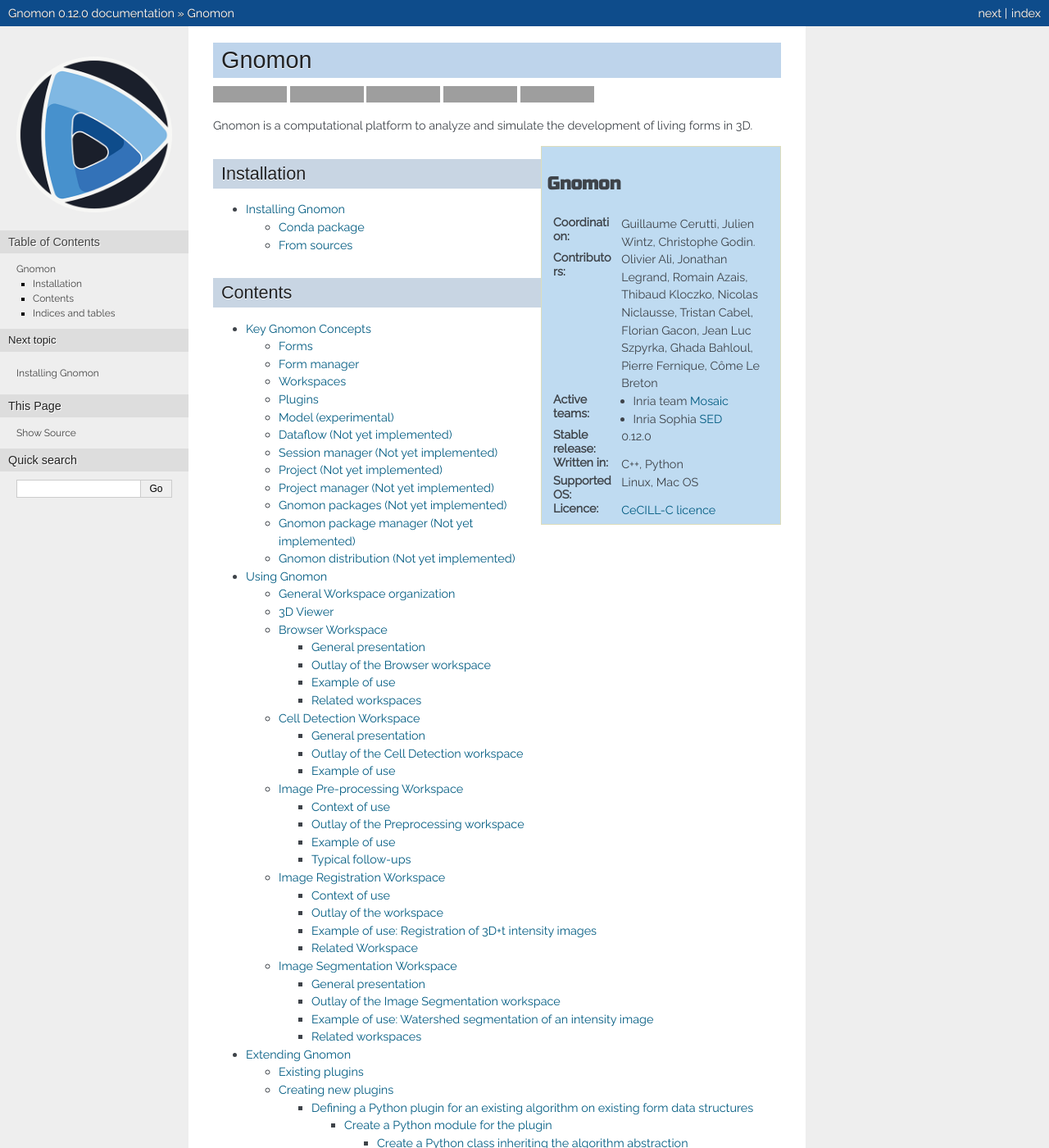
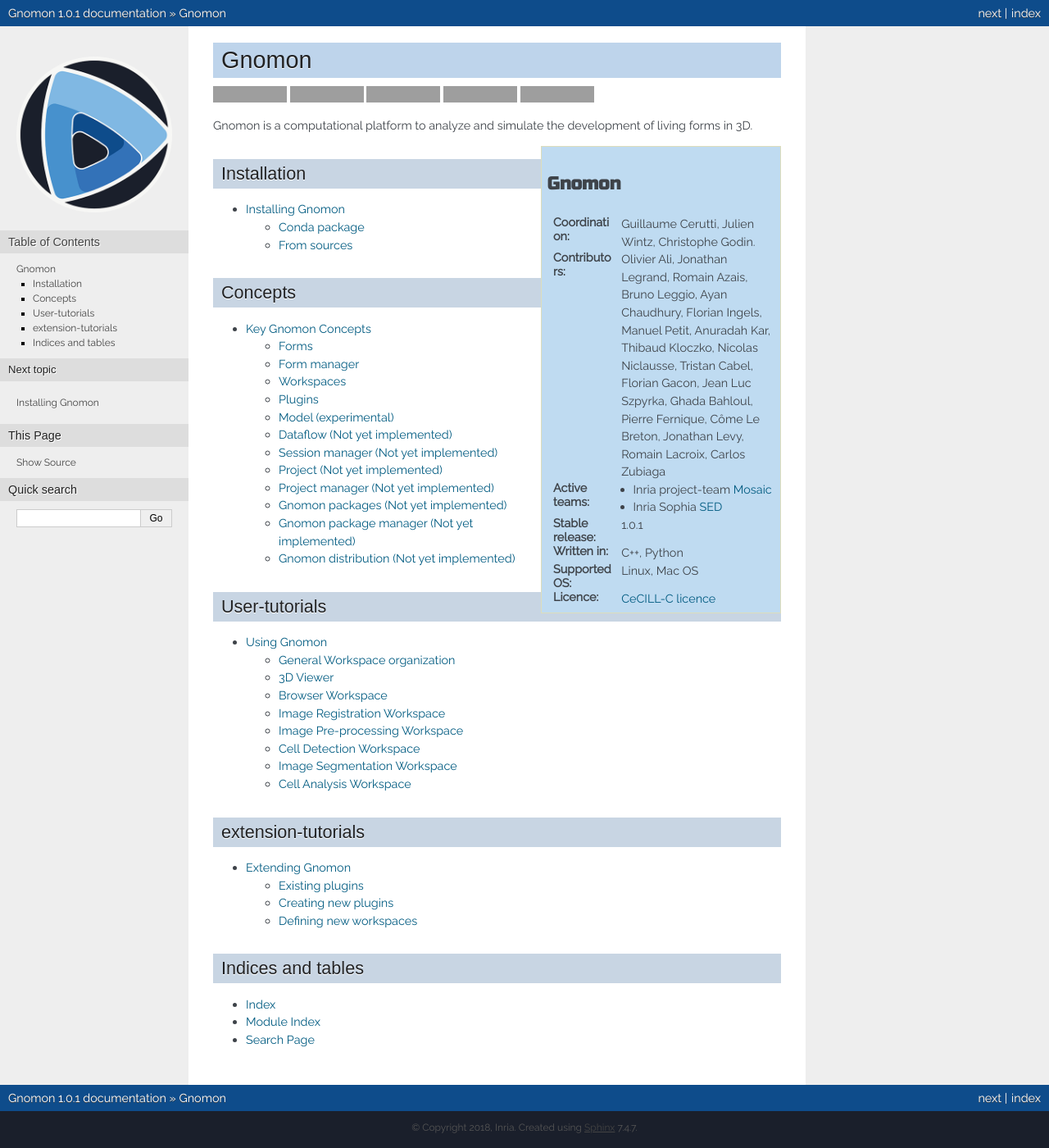
Before and after one commit to gnomon-inria/gnomon, a Sphinx documentation site: the page built from doc/index.rst, in a window 1280 px wide and 1400 px high. Shown: the whole window at 82% size. Built offline with Sphinx 7.4.7, drawn with Linux system fonts in a browser that asks for light colours; formulas are drawn with MathJax 3; some of the changed text lies outside the part shown; grey boxes are pictures that could not be loaded.

Commit message:
1. reorganization of table of contents
2. integration of CellAnalysis workspace

```diff
--- a/doc/conf.py
+++ b/doc/conf.py
@@ -22,12 +22,12 @@
 
 project = 'Gnomon'
 copyright = '2018, Inria'
-author = 'AMDT Team'
+author = 'Mosaic project-team and AMDT team'
 
 # The short X.Y version
-version = '0.11'
+version = '1.0'
 # The full version, including alpha/beta/rc tags
-release = '0.12.0'
+release = '1.0.1'
 
 
 # -- General configuration ---------------------------------------------------
--- a/doc/index.rst
+++ b/doc/index.rst
@@ -37,7 +37,7 @@
    :Contributors: |contrib|
 
    :Active teams:
-      * Inria team `Mosaic <https://team.inria.fr/mosaic/>`_
+      * Inria project-team `Mosaic <https://team.inria.fr/mosaic/>`_
       * Inria Sophia `SED <https://www.inria.fr/centre/sophia/innovation/plates-formes-technologiques/>`_
 
    :Stable release: |release|
@@ -53,18 +53,33 @@
 ============
 
 .. toctree::
-    :maxdepth: 2
+   :maxdepth: 2
 
-    installation
+   installation
 
 
-Contents
+Concepts
 ========
 
 .. toctree::
+   :maxdepth: 2
 
    concepts
+
+User-tutorials
+==============
+
+.. toctree::
+   :maxdepth: 2
+
    user-tutorials
+
+extension-tutorials
+===================
+
+.. toctree::
+   :maxdepth: 2
+
    extension-tutorials
 
 
--- a/doc/substitutions.txt
+++ b/doc/substitutions.txt
@@ -1,6 +1,6 @@
 .. |coord| replace:: Guillaume Cerutti, Julien Wintz, Christophe Godin.
-.. |contrib| replace:: Olivier Ali, Jonathan Legrand, Romain Azais, Thibaud Kloczko, Nicolas Niclausse, Tristan Cabel, Florian Gacon, Jean Luc Szpyrka, Ghada Bahloul, Pierre Fernique, Côme Le Breton
-.. |release| replace:: 0.12.0
+.. |contrib| replace:: Olivier Ali, Jonathan Legrand, Romain Azais, Bruno Leggio, Ayan Chaudhury, Florian Ingels, Manuel Petit,  Anuradah Kar, Thibaud Kloczko, Nicolas Niclausse, Tristan Cabel, Florian Gacon, Jean Luc Szpyrka, Ghada Bahloul, Pierre Fernique, Côme Le Breton, Jonathan Levy, Romain Lacroix, Carlos Zubiaga
+.. |release| replace:: 1.0.1
 .. |name| replace:: Gnomon
 .. |sname| replace:: Gnomon
 .. |gitlab_url| replace:: git@gitlab.inria.fr:gnomon/gnomon.git
--- a/doc/user-tutorials.rst
+++ b/doc/user-tutorials.rst
@@ -1,6 +1,6 @@
-================
+============
 Using Gnomon
-================
+============
 
 
 .. toctree::
--- /dev/null
+++ b/doc/workspaces/CellAnalysisWorkspace.rst
@@ -0,0 +1,56 @@
+=======================
+Cell Analysis Workspace
+=======================
+
+General presentation
+====================
+
+This workspace produces quantitative analyses of some properties of cells and tissues within a segmented image.
+In particular, three algorithms are given to compute geometrical and topological properties of cells, to quantify average signal intensity, and to estimate tissue curvature with cellular resolution.
+
+* **Input**: segmented image (together with signal information if signal average intensity is to be quantified)
+
+* **Output**: dataframe, that can be displayed as a scatterplot [ Warning: I was only able to test the first algorithm ]
+
+Outlay of the Cell Analysis workspace
+=====================================
+
+.. figure:: Images/CellAnalysisWorkspace.png
+    :align: center
+    :scale: 25
+    :alt: alternate text
+    :figclass: align-center
+
+    Cell Analysis workspace
+
+The workspace consists of three main specific zones:
+
+* input :ref:`Viewer`,
+* output dataframe viewer and
+* configuration panel.
+
+The input 3D viewer (left) contains the segmented image to be analysed, while the output (rightmost) viewer displays the result of the selected analysis algorithm.
+Once the parameters are set to their desired values, users can apply the algorithm to the segmented image shown in the leftmost viewer by clicking on the "Apply" button. The result is displayed on the rightmost viewer (note that depending on the algorithm and the input image, this operation may take a variable amount of time).
+
+
+Example of use: Analysis of topological and geometrical properties of cells
+===========================================================================
+
+**Prerequisite:** The form manager (LINK) must contain at least one segmented image.
+
+**Step 1: selection of input segmented image:** A segmented image is imported from the form manager by drag-and-drop to the left viewer.
+
+**Step 2: selection of the analysis algorithm:** The user can select the algorithm cellPropertyTissueAnalysis from the configuration panel on the right.
+
+**Step 3: parameterization of the algorithm:** The user can select the precomputed properties to be displayed among volume, layer, and neighborhood_size.
+
+**Step 4: application of the algorithm through the Apply button**
+
+**Step 5: visualization of the results:** The user can select the two quantities to be represented as a 2D-scatterplot on the right viewer (for example, X-coordinate of the barycenter VS Y-coordinate of the barycenter of each cell). In addition, the user can color each point in the plot according to a third variable (for example, the layer which each cell belongs to).
+
+Related workspaces
+==================
+
+**Upstream of the Cell Analysis workspace:** Three-dimensional segmented images, inputs of the Cell Analysis workspace, might directly come from a file via the **Browser workspace** or might have been produced as outputs of the **Image Segmentation workspace**.
+
+**Downstream of the Cell Analysis workspace:** Data can be saved for use in further data analysis software or directly from the **Python Simulation workspace**.
--- a/doc/workspaces/PreprocessingWorkspace.rst
+++ b/doc/workspaces/PreprocessingWorkspace.rst
@@ -1,6 +1,6 @@
-=============================
+==============================
 Image Pre-processing Workspace
-=============================
+==============================
 
 Context of use
 ==============
```
Also changed, not shown: other parts of doc/user-tutorials.rst (+3 -2 lines), doc/workspaces/Images/CellAnalysisWorkspace.png (added).
